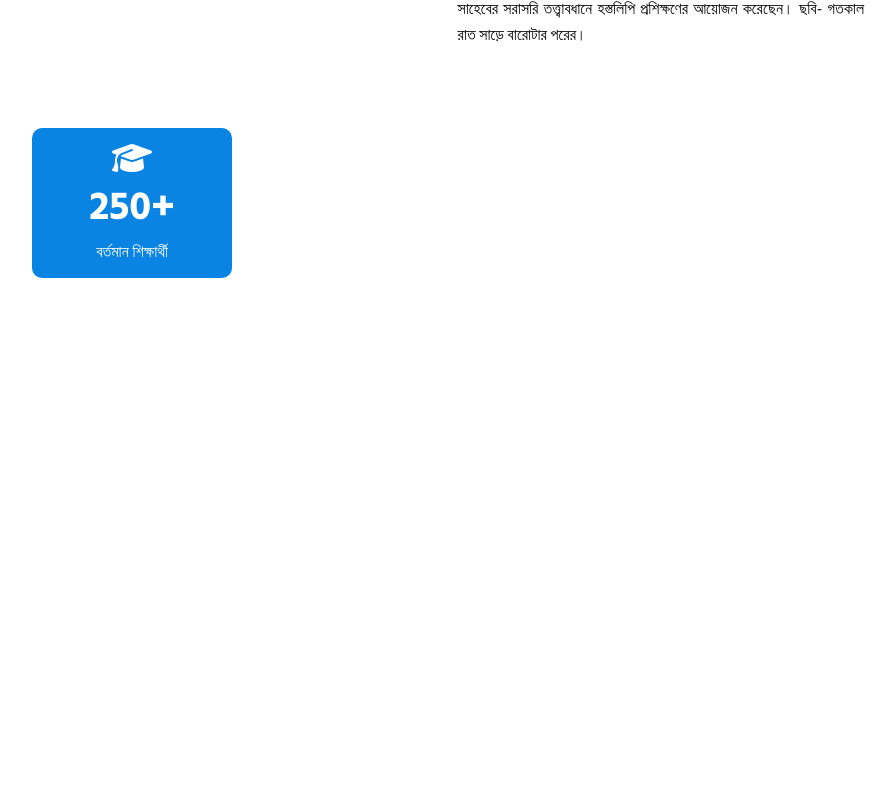
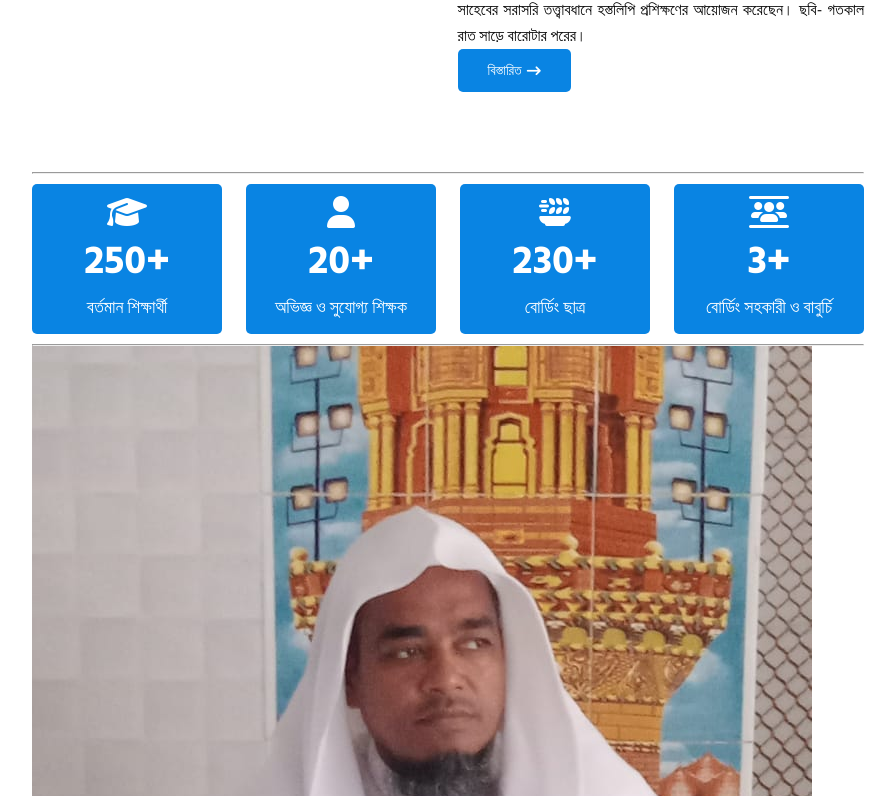
Before and after one commit to Anuwar-Hosain/umar-bin-khattab-website, a plain HTML site: page index.html in a window 1280 px wide. Shown: the part 1004-1800 px from the top of the page, without its empty margins (192-1088 px from the left). Before the commit the page ends 1282 px from the top, so only its background shows below. Drawn offline with Linux system fonts and the light colour scheme.

Commit message:
madrasah site history and stu-tea section added

```diff
--- a/index.html
+++ b/index.html
@@ -97,16 +97,42 @@
             তত্ত্বাবধানে হস্তলিপি প্রশিক্ষণের আয়োজন করেছেন। ছবি- গতকাল রাত সাড়ে
             বারোটার পরের।
           </p>
+          <button class="history-btn">
+            বিস্তারিত <i class="fa-solid fa-arrow-right-long"></i>
+          </button>
         </div>
       </section>
       <!-- Students and Teacher Section start  -->
       <section class="stu-teacher mt">
+        <hr />
         <div class="all-stu-teacher-cards">
           <div class="stu-tea-card">
             <i class="fa-solid fa-graduation-cap"></i>
             <h2 class="card-title">250+</h2>
             <p class="card-para">বর্তমান শিক্ষার্থী</p>
           </div>
+          <div class="stu-tea-card">
+            <i class="fa-solid fa-user"></i>
+            <h2 class="card-title">20+</h2>
+            <p class="card-para">অভিজ্ঞ ও সুযোগ্য শিক্ষক</p>
+          </div>
+          <div class="stu-tea-card">
+            <i class="fa-solid fa-plate-wheat"></i>
+            <h2 class="card-title">230+</h2>
+            <p class="card-para">বোর্ডিং ছাত্র</p>
+          </div>
+          <div class="stu-tea-card">
+            <i class="fa-solid fa-users-between-lines"></i>
+            <h2 class="card-title">3+</h2>
+            <p class="card-para">বোর্ডিং সহকারী ও বাবুর্চি</p>
+          </div>
+        </div>
+        <hr />
+      </section>
+      <!-- Teacher Section start  -->
+      <section class="teacher">
+        <div class="main-teacher">
+          <img src="images/hojor.jpg" alt="" />
         </div>
       </section>
     </main>
--- a/styles/style.css
+++ b/styles/style.css
@@ -86,7 +86,7 @@ body {
   padding: 10px 30px;
   border: navajowhite;
   color: #ffffff;
-  font-size: 14px;
+  font-size: 16px;
   cursor: pointer;
   display: flex;
   align-items: center;
@@ -146,7 +146,28 @@ body {
   font-size: 1rem;
   text-align: justify;
 }
+.history-btn {
+  font-family: var(--common-font);
+  background-color: var(--common-color);
+  font-weight: 500;
+  border-radius: 5px;
+  padding: 10px 30px;
+  border: navajowhite;
+  color: #ffffff;
+  font-size: 14px;
+  cursor: pointer;
+  display: flex;
+  align-items: center;
+  gap: 5px;
+  transition: all 0.2s;
+}
 /* Students and Teacher Section start  */
+.all-stu-teacher-cards {
+  display: flex;
+  gap: 24px;
+  justify-content: center;
+  margin: 10px 0;
+}
 .stu-tea-card {
   background-color: var(--common-color);
   display: flex;
@@ -155,8 +176,10 @@ body {
   align-items: center;
   width: 200px;
   height: 150px;
-  border-radius: 10px;
+  border-radius: 5px;
   color: #ffffff;
+  cursor: pointer;
+  padding: 20px 0;
 }
 .stu-tea-card > i {
   font-size: 2rem;
@@ -164,4 +187,7 @@ body {
 .card-title {
   font-size: 2.5rem;
 }
+.card-para {
+  font-size: 18px;
+}
 /* Main section end  */
```
Also changed, not shown: images/hojor.jpg (added).
